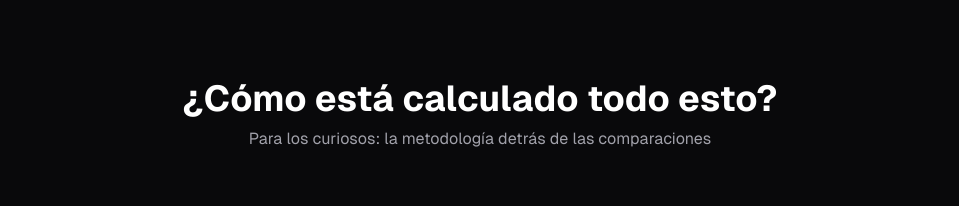
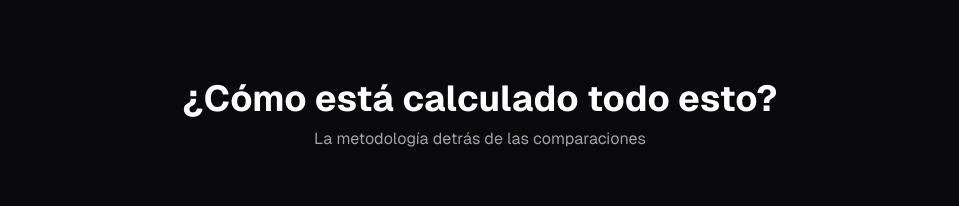
Before and after one commit to Fortiz2305/nba-player-comparison, a Next.js app in the folder frontend/: page /es/aday-mara in a window 1280 px wide. Shown: the part 2280-2486 px from the top of the page, without its empty margins (160-1119 px from the left). Built offline with nearby package versions, Linux system fonts and the light colour scheme; no server answers.

Commit message:
fix: adapt copy

```diff
--- a/frontend/app/es/aday-mara/components/how-it-works.tsx
+++ b/frontend/app/es/aday-mara/components/how-it-works.tsx
@@ -60,7 +60,7 @@ export function HowItWorks() {
             ¿Cómo está calculado todo esto?
           </h2>
           <p className="mb-14 text-center text-zinc-400">
-            Para los curiosos: la metodología detrás de las comparaciones
+            La metodología detrás de las comparaciones
           </p>
         </AnimateOnScroll>
 
```
